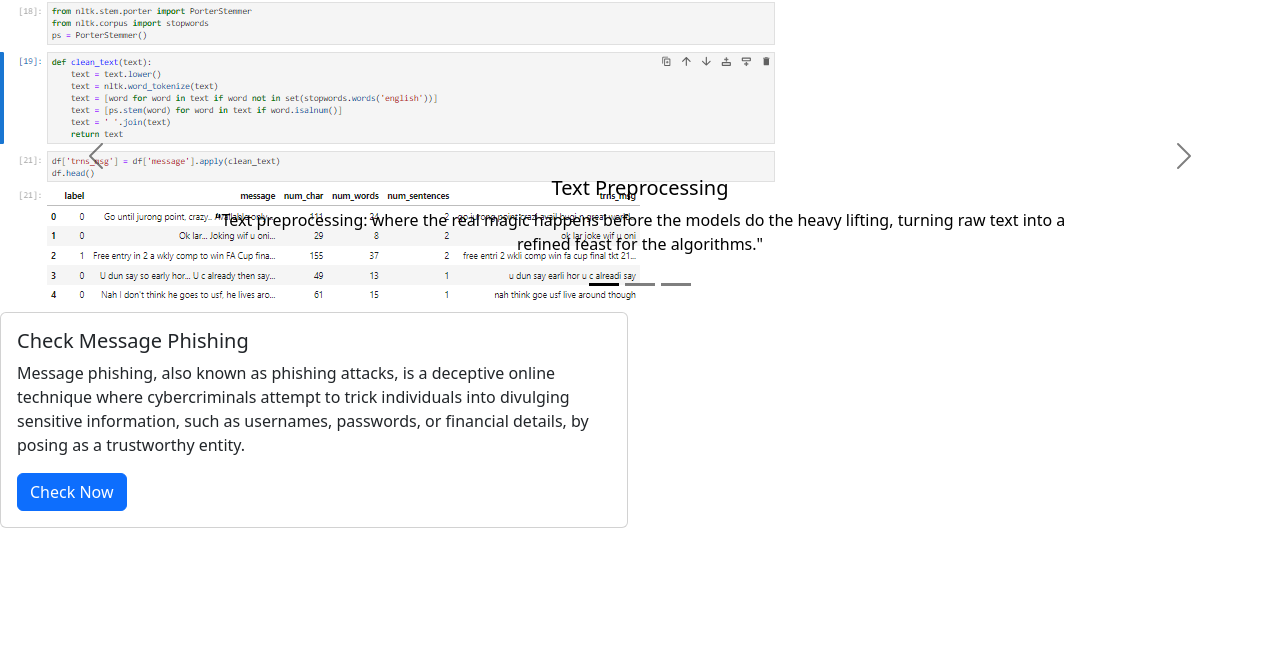
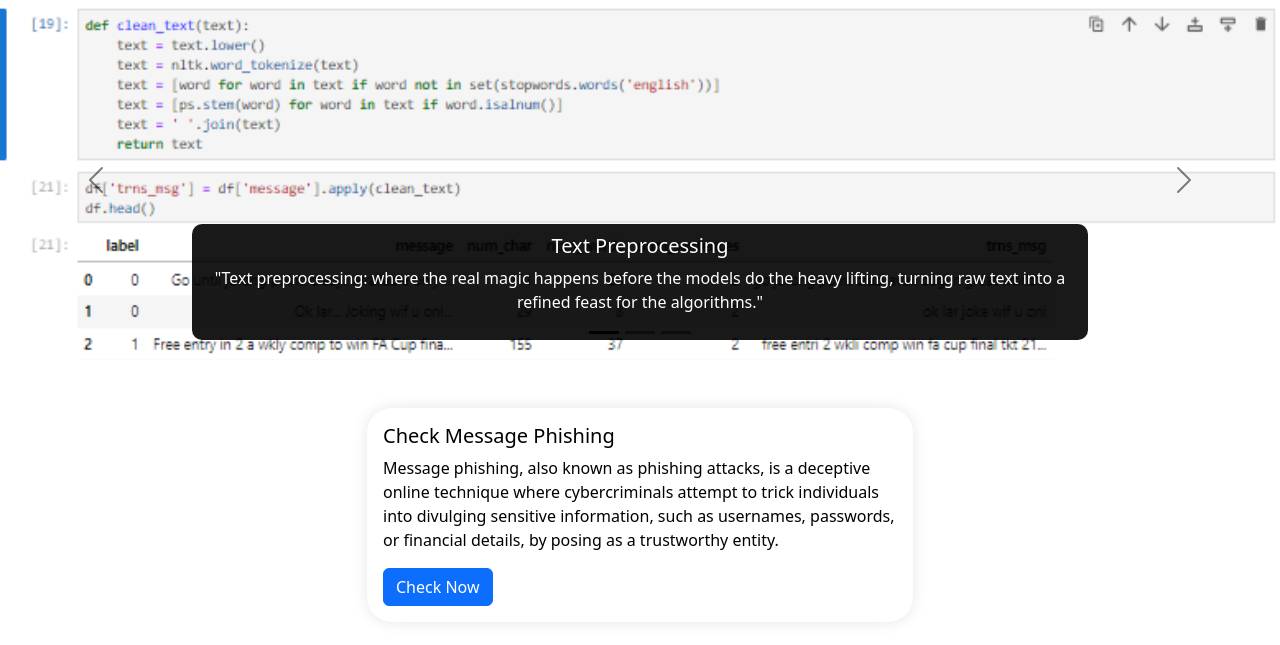
Before and after one commit to Abhigyann-Singh/Message-Phishing-ML-Detection, a Flask app: page / in a window 1280 px wide. Shown: the part 56-701 px from the top of the page. Run offline with Flask 3, Linux system fonts and the light colour scheme; parts of the project's set-up code (start-up, migrations or seed data) failed here and were passed over.

Commit message:
Model Fixed and interface fixed

```diff
--- a/templates/index.html
+++ b/templates/index.html
@@ -1,10 +1,30 @@
 <!DOCTYPE html>
 <html lang="en">
 <head>
-    <meta charset="utf-8" />
-    <meta name="viewport" content="width=device-width, initial-scale=1" />
+  <meta charset="UTF-8">
+  <meta name="viewport" content="width=device-width, initial-scale=1.0">
   <title>NP</title>
-    <link href="https://cdn.jsdelivr.net/npm/bootstrap@5.3.2/dist/css/bootstrap.min.css" rel="stylesheet" integrity="sha384-T3c6CoIi6uLrA9TneNEoa7RxnatzjcDSCmG1MXxSR1GAsXEV/Dwwykc2MPK8M2HN" crossorigin="anonymous" />
+  <link href="https://cdn.jsdelivr.net/npm/bootstrap@5.3.2/dist/css/bootstrap.min.css" rel="stylesheet" integrity="sha384-T3c6CoIi6uLrA9TneNEoa7RxnatzjcDSCmG1MXxSR1GAsXEV/Dwwykc2MPK8M2HN" crossorigin="anonymous">
+  <style>
+    /* Custom Styles */
+    .carousel-item img {
+      height: 360px; /* Adjust height as needed */
+      object-fit: cover;
+    }
+    .carousel-caption {
+      background-color: rgba(0, 0, 0, 0.9); /* Semi-transparent black background */
+      color: white !important;
+      border-radius: 10px;
+      padding: 10px;
+
+    }
+    .card {
+      border-radius: 25px;
+      border: none;
+      color: aliceblue;
+      box-shadow: 0 0 15px rgba(0, 0, 0, 0.1);
+    }
+  </style>
 </head>
 <body>
   <nav class="navbar navbar-expand-lg bg-body-tertiary" data-bs-theme="dark">
@@ -30,7 +50,8 @@
       </div>
     </div>
   </nav>
-    <div id="carouselExampleDark" class="carousel carousel-dark slide">
+
+  <div id="carouselExampleDark" class="carousel carousel-dark slide" data-bs-ride="carousel">
     <div class="carousel-indicators">
       <button type="button" data-bs-target="#carouselExampleDark" data-bs-slide-to="0" class="active" aria-current="true" aria-label="Slide 1"></button>
       <button type="button" data-bs-target="#carouselExampleDark" data-bs-slide-to="1" aria-label="Slide 2"></button>
@@ -38,23 +59,23 @@
     </div>
     <div class="carousel-inner">
       <div class="carousel-item active">
-          <img src="{{url_for('static', filename='textpreprocessing.png')}}" class="img-fluid" alt="...">
-          <div class="carousel-caption d-none d-md-block" colour = "black">
+        <img src="{{url_for('static', filename='textpreprocessing.png')}}" class="d-block w-100" alt="Text Preprocessing">
+        <div class="carousel-caption">
           <h5>Text Preprocessing</h5>
           <p>"Text preprocessing: where the real magic happens before the models do the heavy lifting, turning raw text into a refined feast for the algorithms."</p>
         </div>
       </div>
       <div class="carousel-item">
-          <img src="{{url_for('static', filename='datavis.png')}}" class="img-fluid" alt="...">
-          <div class="carousel-caption d-none d-md-block">
+        <img src="{{url_for('static', filename='datavis.png')}}" class="d-block w-100" alt="Data Visualization">
+        <div class="carousel-caption">
           <h5>Data Visualization</h5>
           <p>"Data visualization: Where making sense of the numbers requires more than just pretty charts."</p>
         </div>
       </div>
       <div class="carousel-item">
-          <img src="{{url_for('static', filename='modelbuild.png')}}" class="img-fluid" alt="...">
-          <div class="carousel-caption d-none d-md-block">
-            <h5>Model Buliding</h5>
+        <img src="{{url_for('static', filename='modelbuild.png')}}" class="d-block w-100" alt="Model Building">
+        <div class="carousel-caption">
+          <h5>Model Building</h5>
           <p>"Model building: where dreams of precision meet the reality of overfitting."</p>
         </div>
       </div>
@@ -68,18 +89,19 @@
       <span class="visually-hidden">Next</span>
     </button>
   </div>
-    <div class="row">
-      <div class="col-sm-6 mb-3 mb-sm-0">
-        <div class="card">
+
+  <div class="container mt-5" >
+    <div class="row justify-content-center">
+      <div class="col-md-6 mb-4">
+        <div class="card" >
           <div class="card-body">
-            <h5 class="card-title">Check Message Phishing</h5>
-            <p class="card-text">
-              Message phishing, also known as phishing attacks, is a deceptive online technique where cybercriminals attempt to trick individuals into divulging sensitive information, such as usernames, passwords, or financial details, by posing as a trustworthy entity.</p>
+            <h5 class="card-title" style="color:black;">Check Message Phishing</h5>
+            <p class="card-text" style="color:black;">Message phishing, also known as phishing attacks, is a deceptive online technique where cybercriminals attempt to trick individuals into divulging sensitive information, such as usernames, passwords, or financial details, by posing as a trustworthy entity.</p>
             <a href="/message" class="btn btn-primary">Check Now</a>
           </div>
         </div>
       </div>
-
+    </div>
   </div>
 
   <script src="https://cdn.jsdelivr.net/npm/bootstrap@5.3.2/dist/js/bootstrap.bundle.min.js" integrity="sha384-C6RzsynM9kWDrMNeT87bh95OGNyZPhcTNXj1NW7RuBCsyN/o0jlpcV8Qyq46cDfL" crossorigin="anonymous"></script>
```
Also changed, not shown: templates/test.html (added, +87 -0 lines), Mlmodels/spam.csv, 3 other files. Lines whose indentation alone changed are shown as unchanged.
